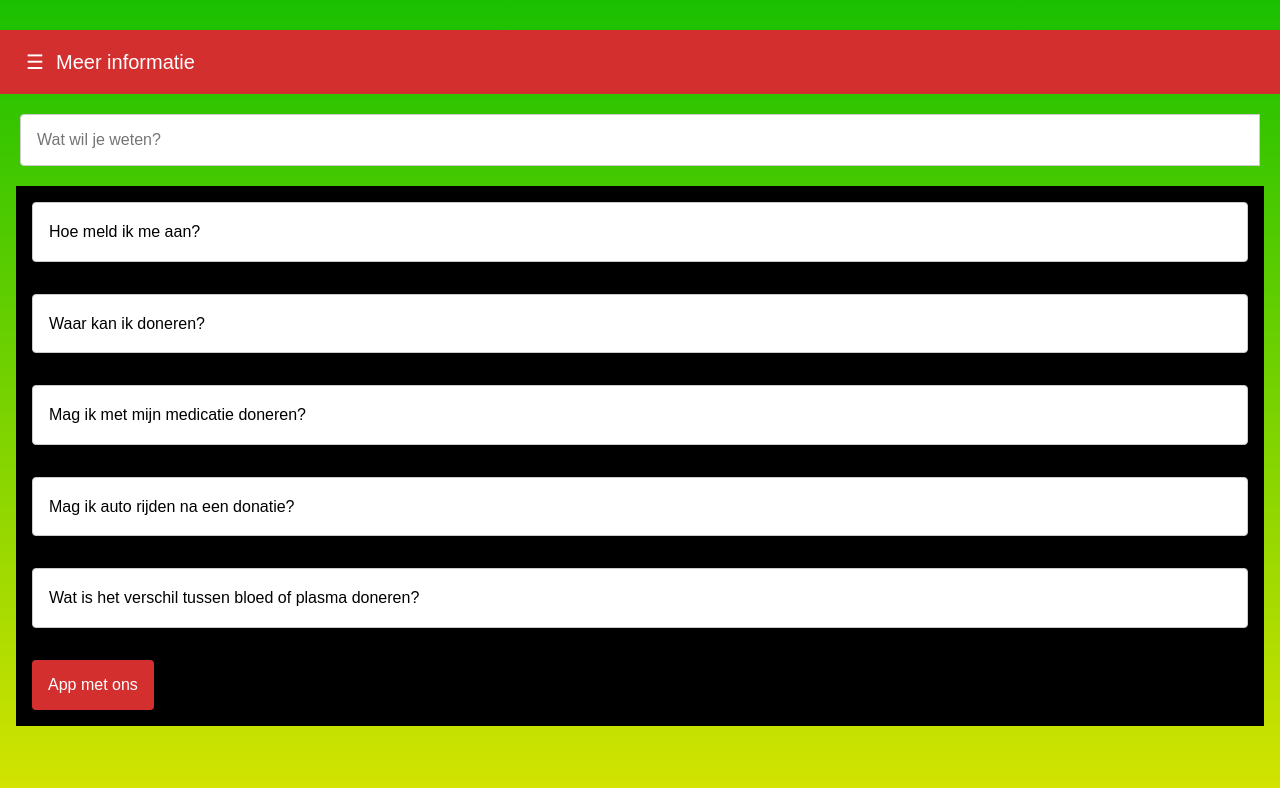
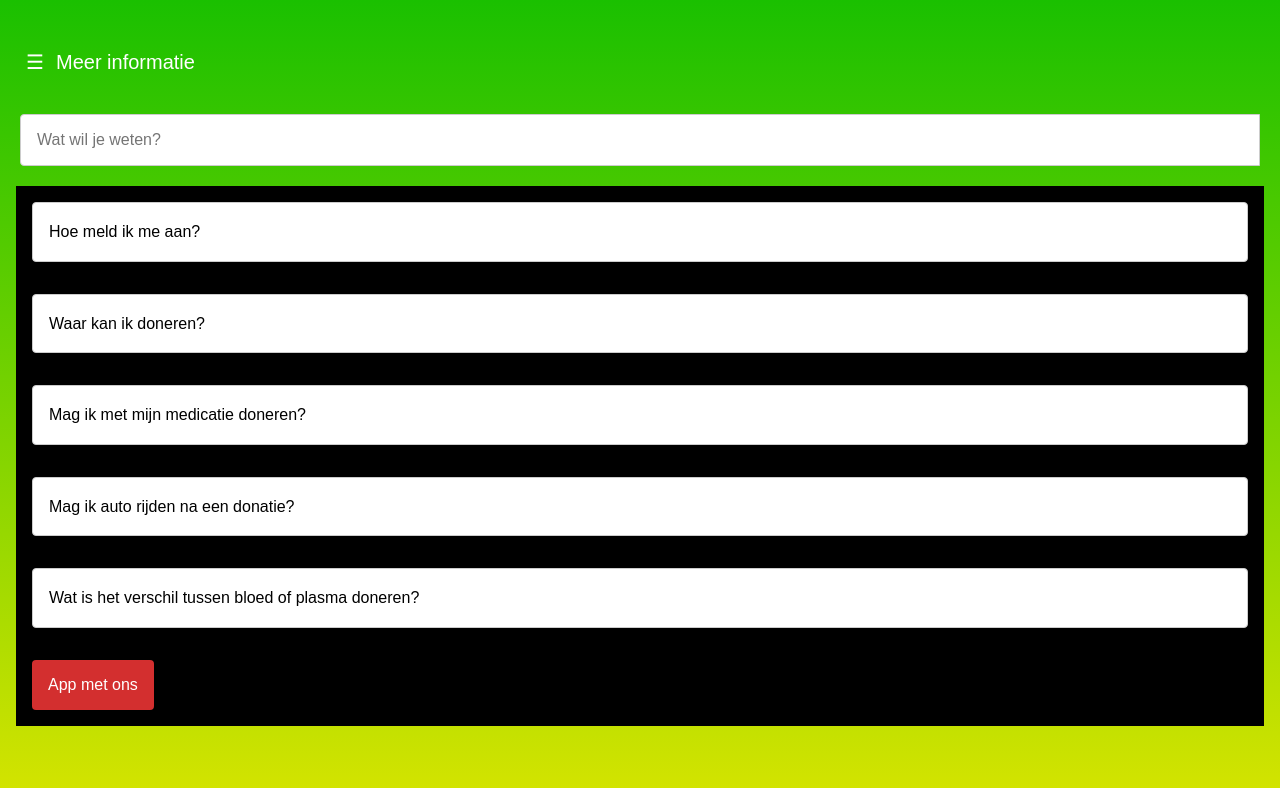
Before and after one commit to robijntje/Sanquin-Landing-Page, a Vue app: page /informatie in a window 1280 px wide. Shown: the top 788 px of the page. Built offline with nearby package versions, Linux system fonts and the light colour scheme.

Commit message:
Removed header colors
Removed the colors of the menu and the header.

```diff
--- a/src/components/Menu.vue
+++ b/src/components/Menu.vue
@@ -41,7 +41,7 @@
   .menu-icon {
     font-size: 20px;
     padding: 10px;
-    background-color: #d32f2f;
+
     color: white;
     position: fixed;
     top: 36px; /* Will be updated with correct value later */
--- a/src/views/Informatie.vue
+++ b/src/views/Informatie.vue
@@ -76,7 +76,7 @@ body {
 .header {
   display: flex;
   align-items: center;
-  background-color: #d32f2f;
+
   color: white;
   padding: 16px;
   margin-top: 30px;
```
